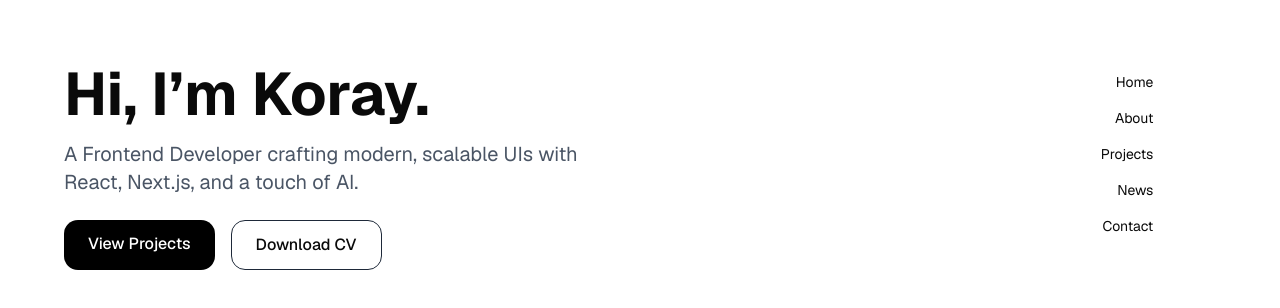
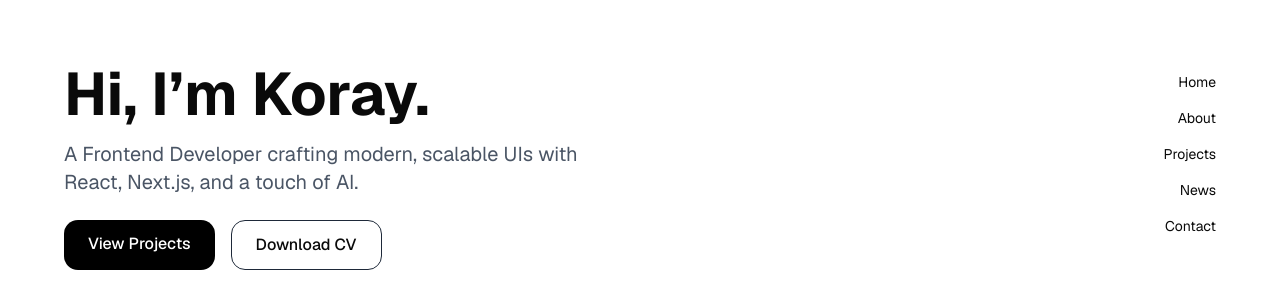
Before and after one commit to korayuymaz/koray-portfolio, a Next.js app: page / in a window 1280 px wide. Shown: the top 308 px of the page. Built offline with nearby package versions, Linux system fonts and the light colour scheme.

Commit message:
Layout changes

```diff
--- a/src/components/navbar.tsx
+++ b/src/components/navbar.tsx
@@ -13,7 +13,7 @@ const navItems = [
 
 export default function Navbar() {
 	return (
-		<header className="bg-white dark:bg-background text-right">
+		<header className="bg-white dark:bg-background text-right ml-auto">
 			<nav>
 				{navItems.map((item) => (
 					<Link
```
